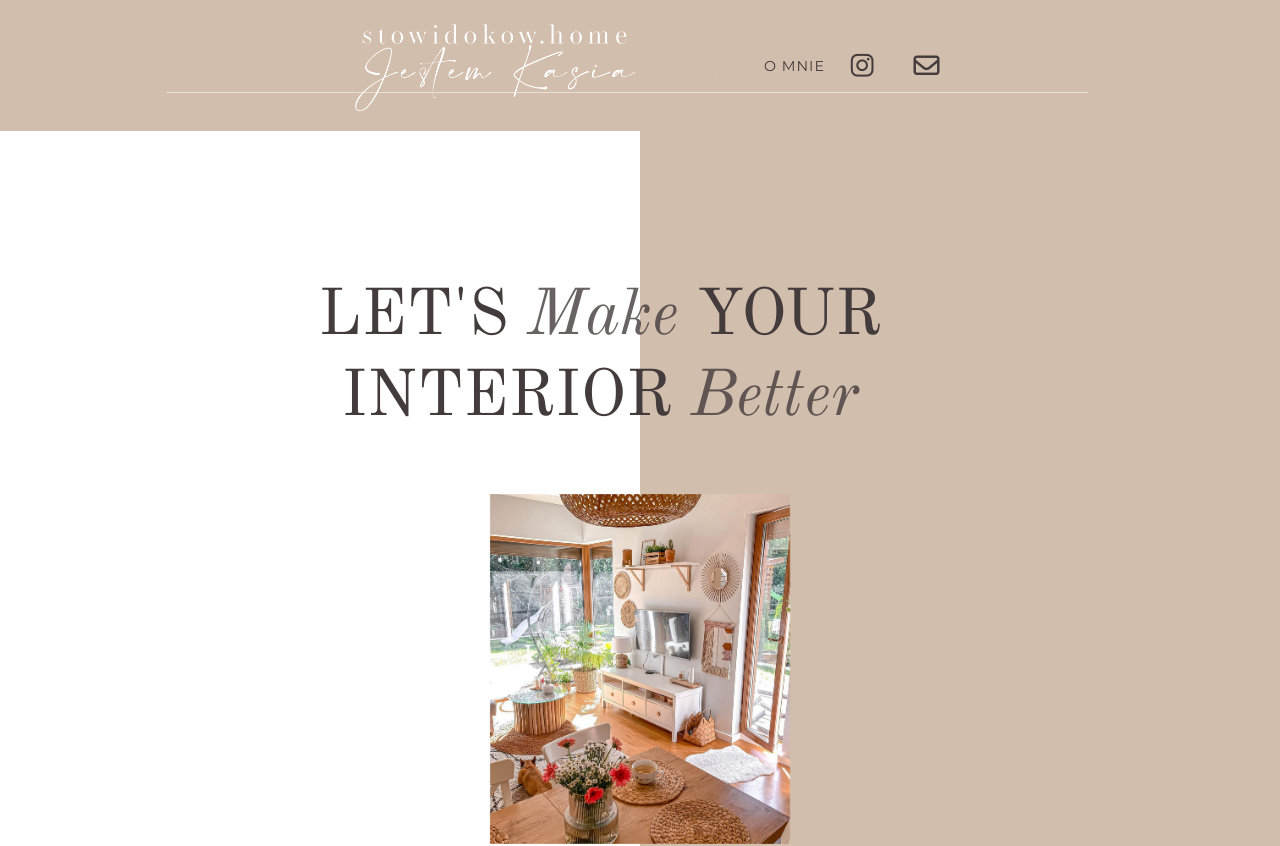
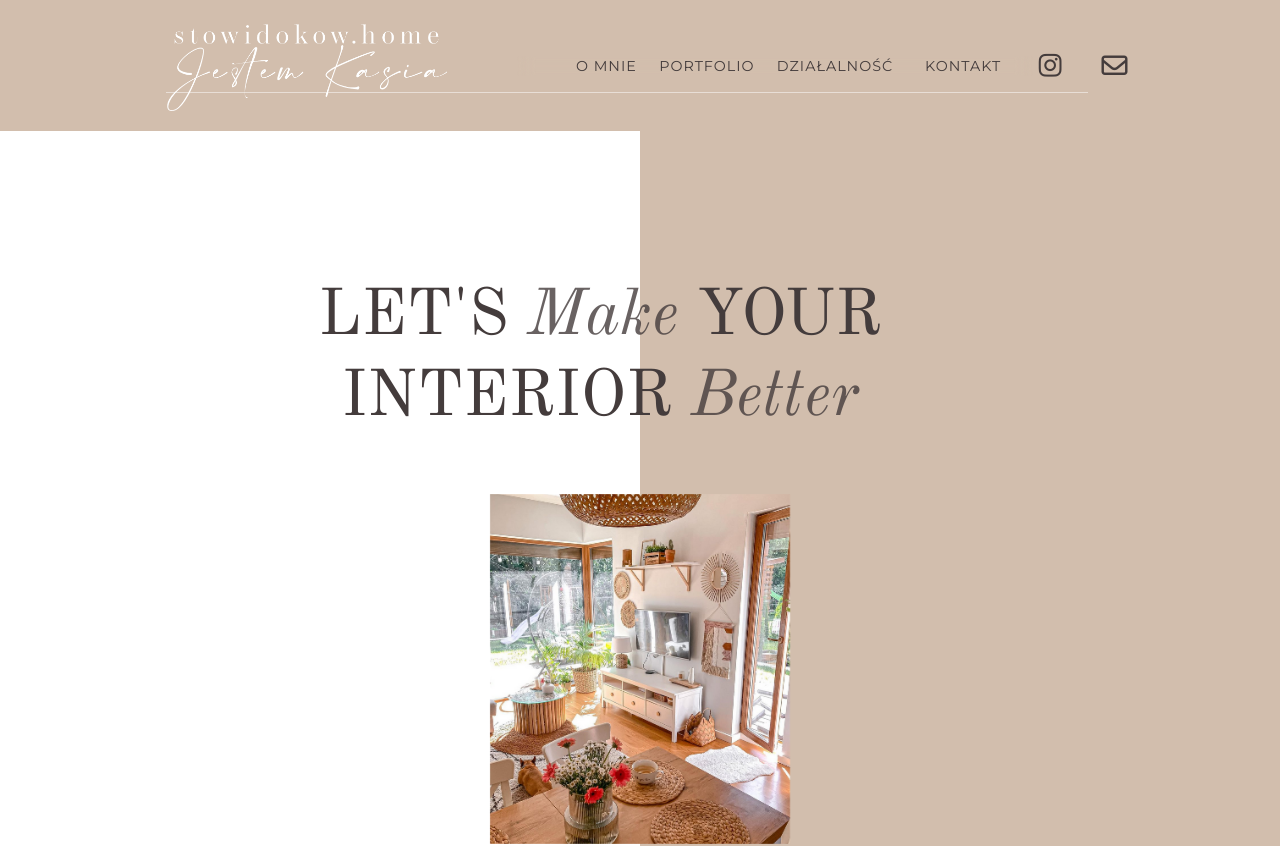
Before and after one commit to JerryWski/kathia-site, a React (Create React App) app: page / in a window 1280 px wide. Shown: the top 846 px of the page. Built offline with nearby package versions, Linux system fonts and the light colour scheme; a web font is replaced by a local one.

Commit message:
working links

```diff
--- a/src/App.tsx
+++ b/src/App.tsx
@@ -1,9 +1,5 @@
 import React, { useState, useEffect } from 'react';
-import {
-  BrowserRouter as Router,
-  Routes,
-  Route
-} from 'react-router-dom';
+import { BrowserRouter as Router, Routes, Route } from 'react-router-dom';
 import NavigationBar from './components/NavigationBar';
 import styles from './App.module.css';
 import WelcomeSection from './components/WelcomeSection';
@@ -38,11 +34,18 @@ const App: React.FC = () => {
         <NavigationBar toggleOverLay={toggleOverlay} />
       </header>
       <main>
-        <WelcomeSection />
-        <SectionBoxes />
-        <ContactSection />
         <Routes>
           <Route path='/about-me' element={<AboutMe />} />
+          <Route
+            path='/*'
+            element={
+              <>
+                <WelcomeSection />
+                <SectionBoxes />
+                <ContactSection />
+              </>
+            }
+          />
         </Routes>
       </main>
     </Router>
--- a/src/components/NavigationBar.tsx
+++ b/src/components/NavigationBar.tsx
@@ -6,6 +6,7 @@ import { Link } from 'react-router-dom';
 
 interface NavigationBarProps {
   toggleOverLay: () => void
+
 }
 
 interface NavItemsProps {
@@ -34,19 +35,21 @@ const NavigationBar: React.FC<NavigationBarProps> = ({ toggleOverLay }) => {
     <>
       <nav className={styles.nav_bar}>
         <div id='home' className={styles.logo_container}>
-          <img
-            className={styles.logo_container__image}
-            src={require('../images/logo-five.png')}
-            alt='logo'
-          />
+          <Link to="/">
+            <img
+              className={styles.logo_container__image}
+              src={require('../images/logo-five.png')}
+              alt='logo'
+            />
+          </Link>
         </div>
         <ul
           className={`${styles.nav_bar__list} ${isActive ? styles.active : ''}`}
         >
-          <NavItem to='/about-me' label='O mnie' />
-          {/* <NavItem href='/' label='Portfolio' />
-          <NavItem href='/' label='Działalność' />
-          <NavItem href='/' label='Kontakt' /> */}
+          <NavItem to='/about-me' label='O mnie'/>
+          <NavItem to='/' label='Portfolio' />
+          <NavItem to='/' label='Działalność' />
+          <NavItem to='/' label='Kontakt' />
         </ul>
         <ul className={styles.nav_bar__social}>
           <li className={styles.nav_bar__social_item}>
@@ -70,6 +73,7 @@ const NavigationBar: React.FC<NavigationBarProps> = ({ toggleOverLay }) => {
         />
         <span className={styles.navbar_underline}></span>
       </nav>
+
     </>
   );
 };
--- a/src/index.css
+++ b/src/index.css
@@ -2,7 +2,7 @@ html {
   font-size: 13px;
   scroll-behavior: smooth;
   font-family: var(--secondfont);
-  min-height: 200%;
+  min-height: 100%;
 
 }
 *,
```
